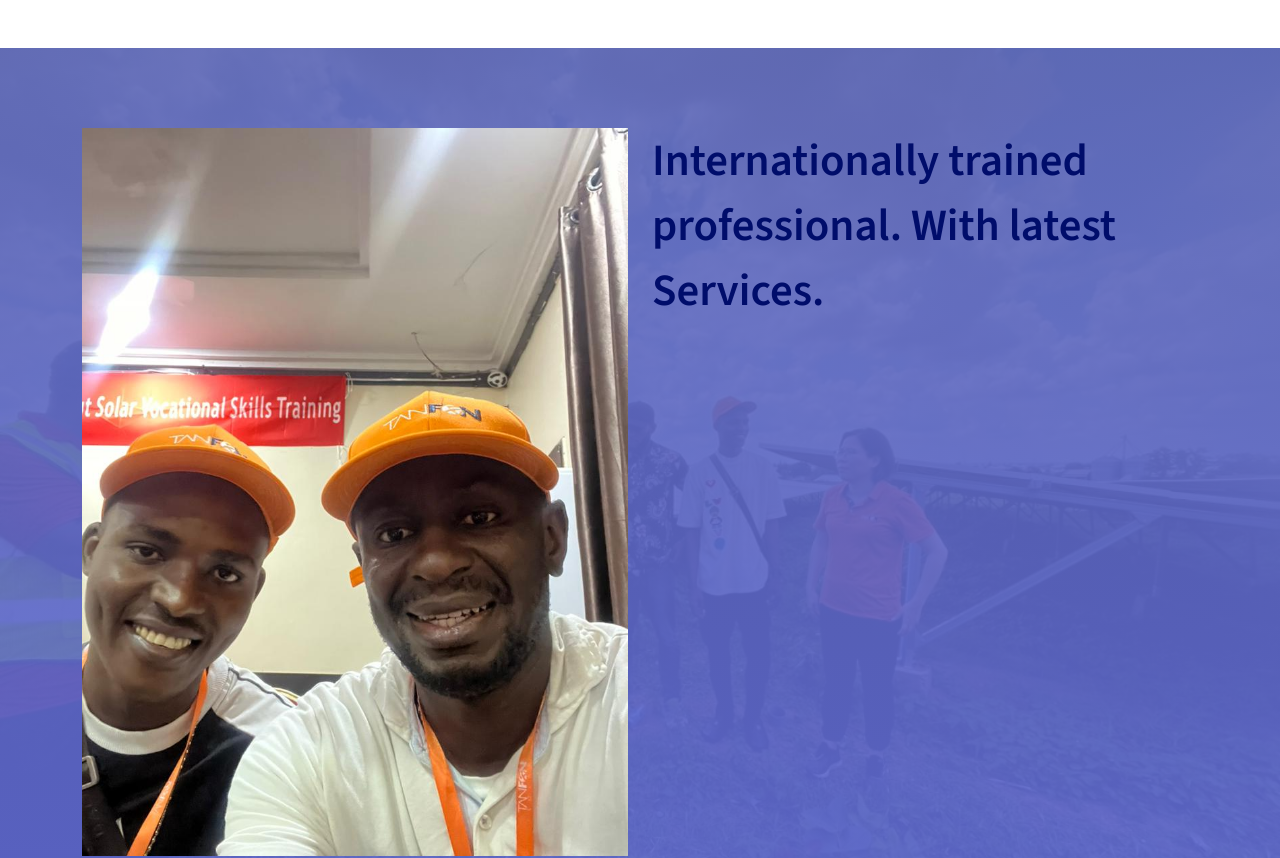
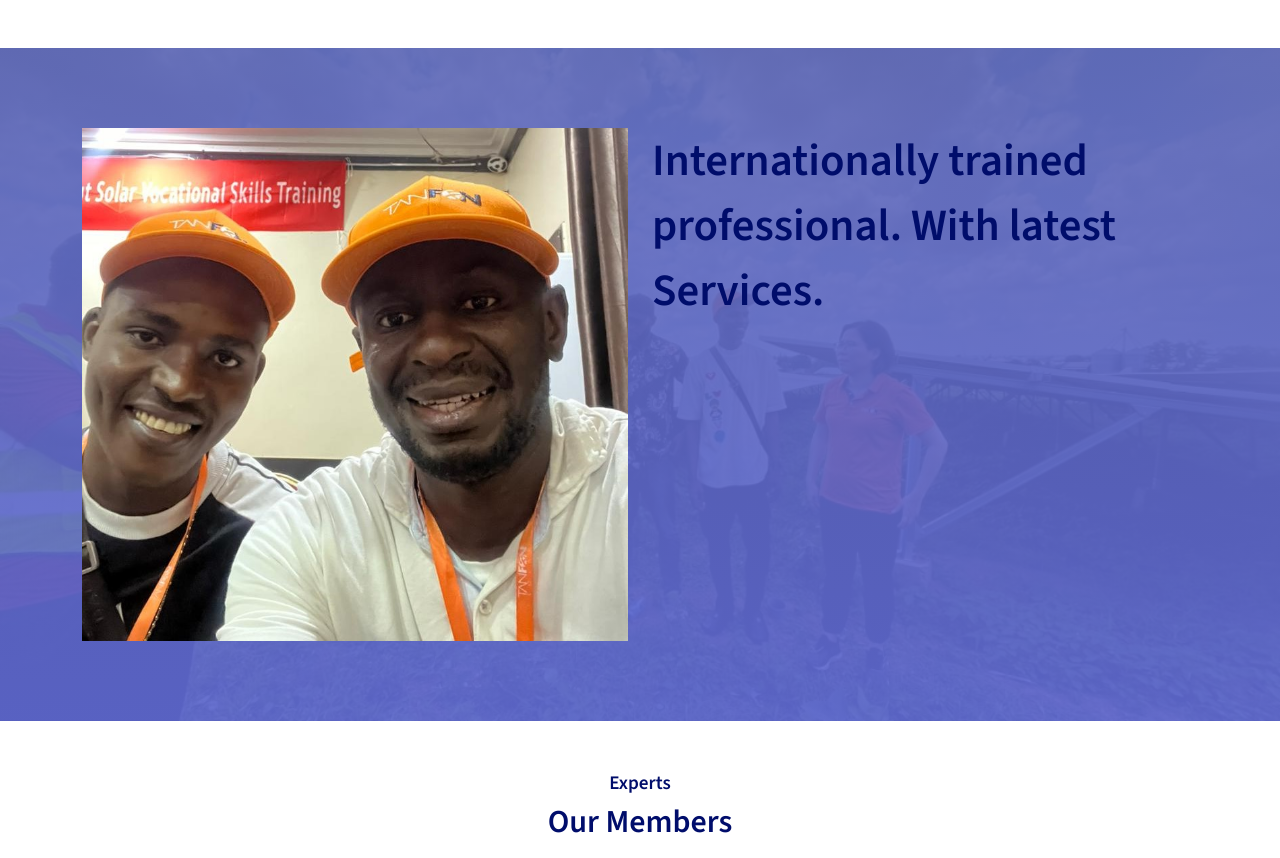
Before and after one commit to Terfa-web/IJA-Company-Limited, a React (Create React App) app: page /about in a window 1280 px wide. Shown: the part 1882-2740 px from the top of the page. Built offline with nearby package versions, Linux system fonts and the light colour scheme.

Commit message:
adjust training image size

```diff
--- a/src/components/UI/BecomeDriverSection.jsx
+++ b/src/components/UI/BecomeDriverSection.jsx
@@ -9,7 +9,11 @@ const BecomeDriverSection = () => {
       <Container>
         <Row>
           <Col lg="6" md="6" sm="12" className="become__driver-img">
-            <img src={trainingImg} alt="" className="w-100" />
+            <img
+              src={trainingImg}
+              alt=""
+              className="w-100 img-fluid training-image"
+            />
           </Col>
 
           <Col lg="6" md="6" sm="12">
--- a/src/styles/become-driver.css
+++ b/src/styles/become-driver.css
@@ -51,3 +51,14 @@
     text-align: center;
   }
 }
+
+.training-image {
+  height: 250px; /* Default for small devices */
+}
+
+@media (min-width: 992px) {
+  /* For large devices and above */
+  .training-image {
+    height: 400px;
+  }
+}
```
Also changed, not shown: src/assets/all-images/training.jpg.
